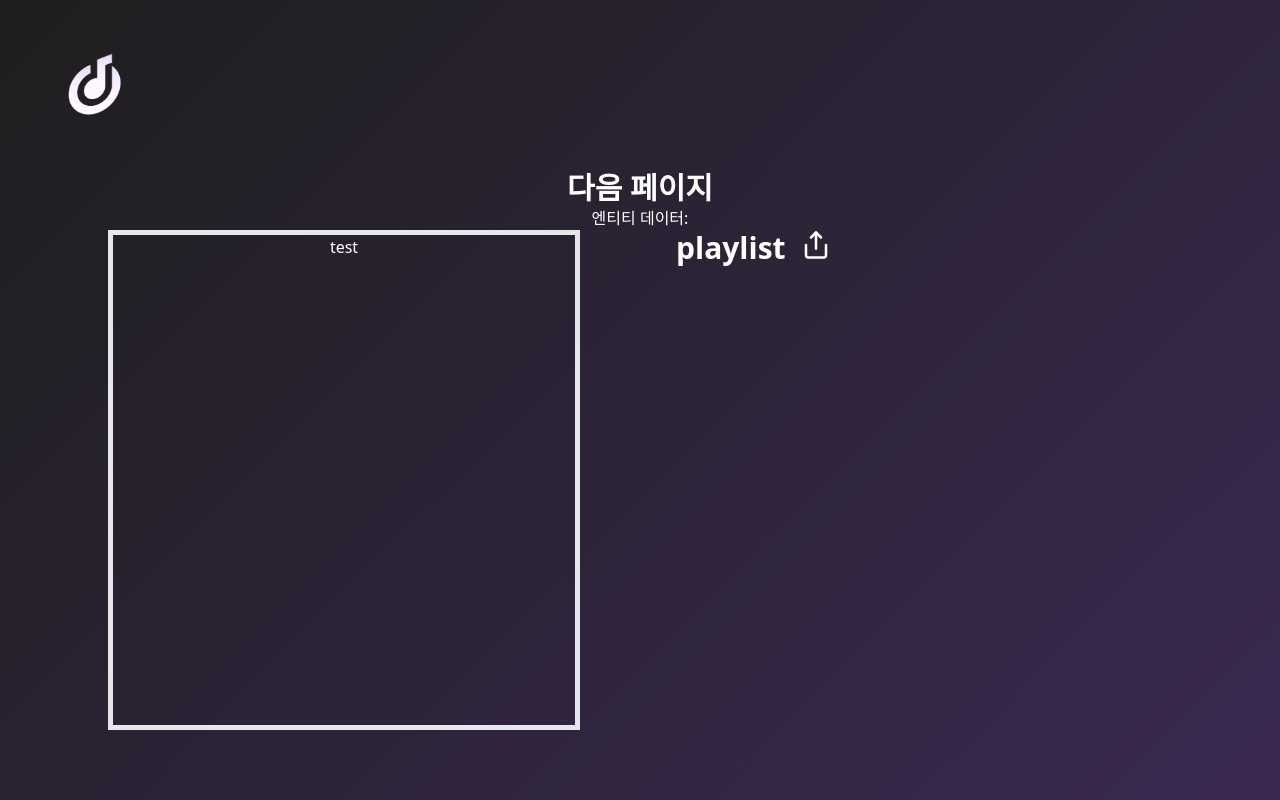
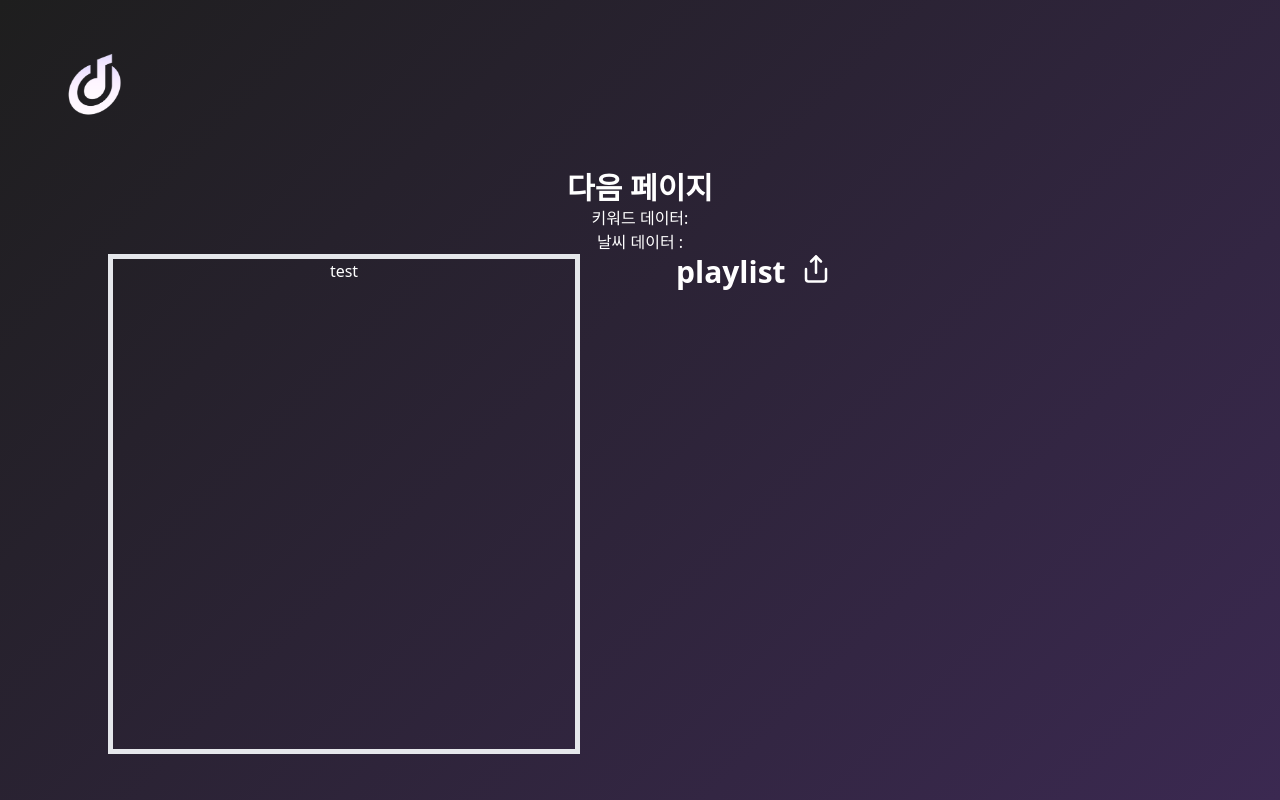
Before and after one commit to Tune-Manner/CarTune, a React (Create React App) app in the folder frontend/: page /playlist in a window 1280 px wide. Built offline with nearby package versions, Linux system fonts and the light colour scheme.

Commit message:
refactor: move weather data

```diff
--- a/frontend/src/pages/music/Playlist.js
+++ b/frontend/src/pages/music/Playlist.js
@@ -6,7 +6,7 @@ function Playlist() {
 
     const navigate = useNavigate();
     const location = useLocation();
-    const { entities } = location.state || {};
+    const { entities,weatherName } = location.state || {};
 
     // 로고 클릭 시 메인 페이지로 이동
     const onClickHandler = () => navigate("/");
@@ -32,7 +32,8 @@ function Playlist() {
                 />
                 <div>
                     <h1>다음 페이지</h1>
-                    <p>엔티티 데이터: {JSON.stringify(entities)}</p>
+                    <p>키워드 데이터: {JSON.stringify(entities)}</p>
+                    <p>날씨 데이터 : {weatherName}</p>
                 </div>
                 <Row className="px-5">
                     <Col className="col-6">
--- a/frontend/src/pages/search/WeatherOptions.css
+++ b/frontend/src/pages/search/WeatherOptions.css
@@ -114,3 +114,6 @@
 .weather-option:active {
     background-color: #5e2e7a; /* 클릭 시 더 어두운 보라색 */
 }
+.des{
+    text-align: center;
+}
--- a/frontend/src/pages/search/WeatherOptions.js
+++ b/frontend/src/pages/search/WeatherOptions.js
@@ -17,7 +17,7 @@ function WeatherOptions() {
     useEffect(() => {
         if (transcript) {
             const timer = setTimeout(() => {
-                navigate('/playlist', { state: { entities } });
+                navigate('/playlist', { state: { entities,weatherName } });
             }, 3000);
 
             return () => clearTimeout(timer);
@@ -98,6 +98,7 @@ function WeatherOptions() {
                     </>
                 )}
             </div>
+            <h1 className={"des"}>세부 옵션을 설정하면더 적절한 리스트가 만들어져요.</h1>
             <div className="input-container">
                 <input
                     type="text"
```
